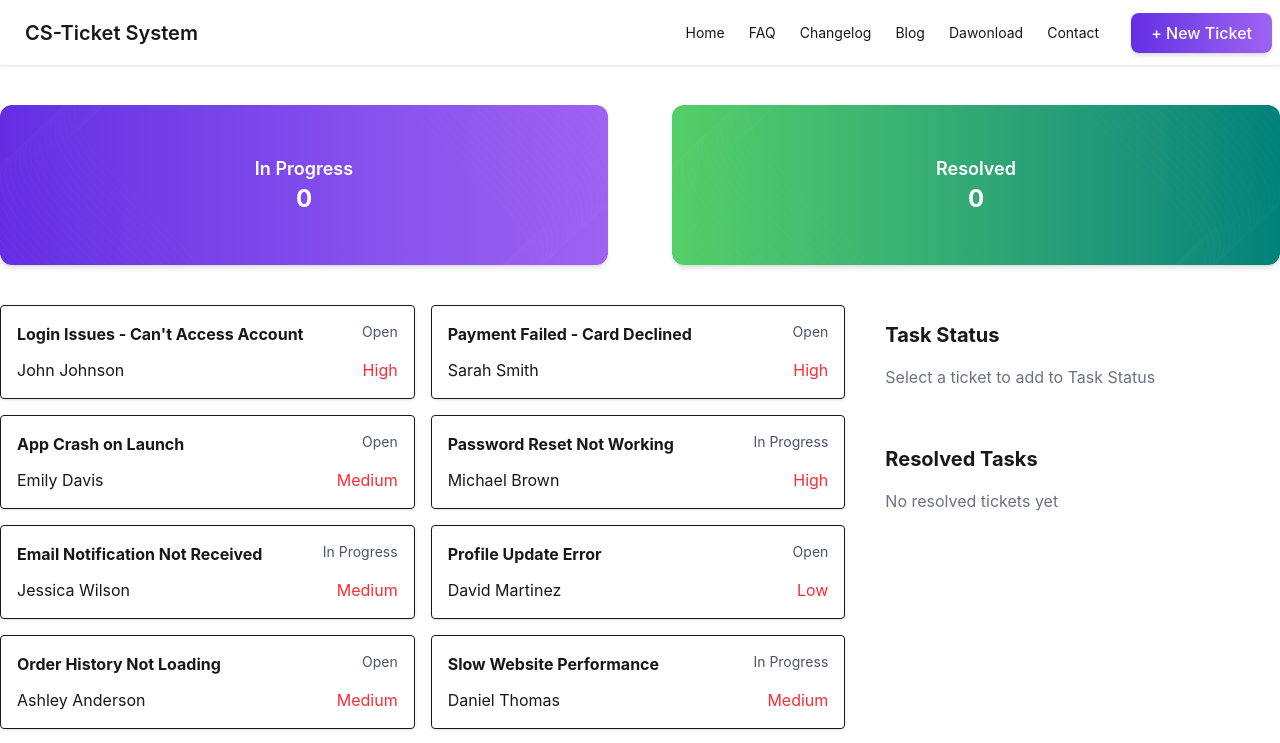
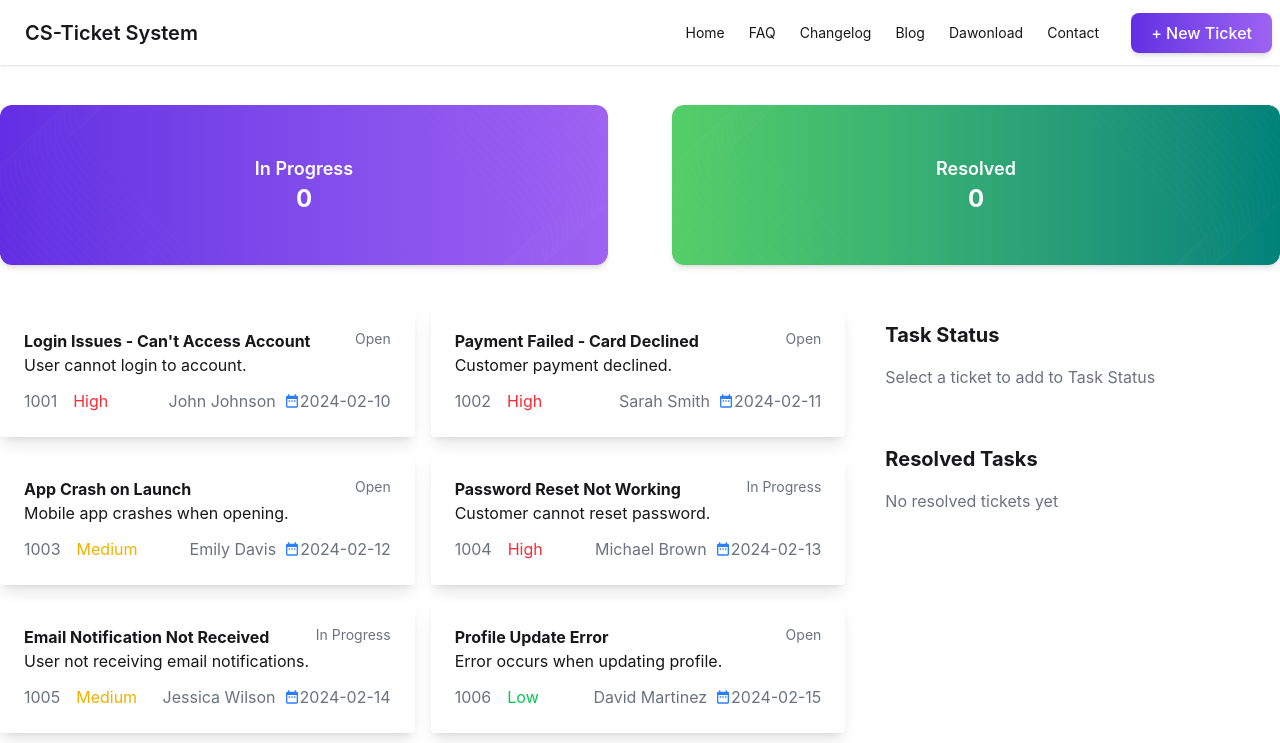
Before and after one commit to Razzak118348/customer-service-zone, a React (Vite) app: page / in a window 1280 px wide. Shown: the top 743 px of the page. Built offline with nearby package versions, Linux system fonts and the light colour scheme.

Commit message:
update the design of ticket Card

```diff
--- a/package.json
+++ b/package.json
@@ -13,6 +13,7 @@
     "@tailwindcss/vite": "^4.2.1",
     "react": "^19.2.0",
     "react-dom": "^19.2.0",
+    "react-icons": "^5.6.0",
     "react-toastify": "^11.0.5",
     "tailwindcss": "^4.2.1"
   },
--- a/src/Component/TicketCard/TicketCard.jsx
+++ b/src/Component/TicketCard/TicketCard.jsx
@@ -1,15 +1,30 @@
 import React from 'react';
+import { MdDateRange } from 'react-icons/md';
 
 const TicketCard = ({ticket,handleSelect}) => {
     return (
         <div onClick={()=>handleSelect(ticket)}
-        className='border p-4 rounded shadow cursor-pointer'
+        className='p-6 hover:scale-105 rounded shadow-lg cursor-pointer'
         >
 <div className='flex justify-between '><h3 className='font-bold'> {ticket.title}</h3>
-            <p className='text-sm text-gray-600'> {ticket.status}</p></div>
-            <div className='flex justify-between mt-3'>
-                <span>{ticket.customer}</span>
-                <span className='text-red-500'>{ticket.priority}</span>
+            <p className='text-sm text-gray-500'> {ticket.status}</p></div>
+            <p>{ticket.description}</p>
+            <div className='flex justify-between mt-3 text-gray-500'>
+                <div className='flex justify-between gap-4'>
+                    <span>{ticket.id}</span>
+                     <span className={`${
+    ticket.priority === "Low"
+      ? "text-green-500"
+      : ticket.priority === "Medium"
+      ? "text-yellow-500"
+      : "text-red-500"
+  }`}>{ticket.priority}</span>
+                </div>
+                <div className='flex justify-between gap-2'>
+                    <span>{ticket.customer}</span>
+<span className='flex'><MdDateRange  className='text-blue-500 mt-1'/> <span> {ticket.createdAt}</span></span>
+                </div>
+
             </div>
 
         </div>
```
Also changed, not shown: 1 other file (tests, documents, lock files or other folders).
